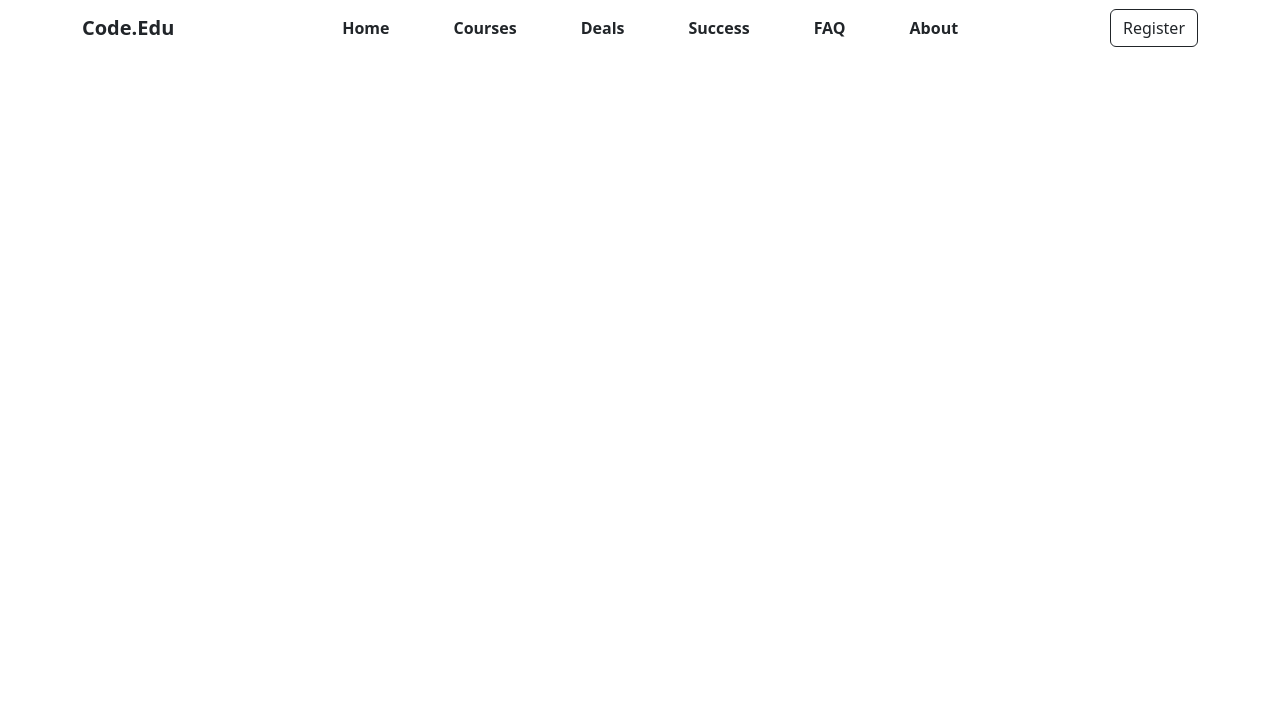
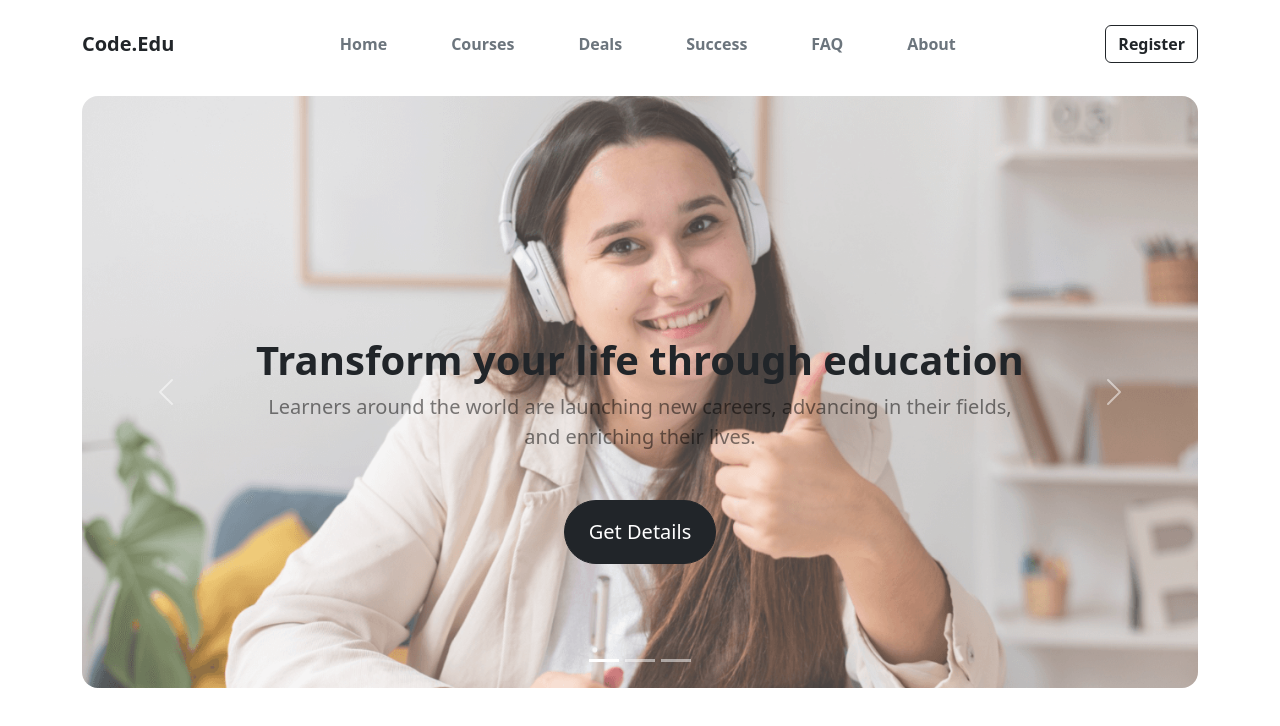
Before and after one commit to RAZYANIK/Assignment-03, a plain HTML site: page index.html in a window 1280 px wide. Drawn offline with nearby package versions, Linux system fonts and the light colour scheme.

Commit message:
cover commit

```diff
--- a/index.html
+++ b/index.html
@@ -11,9 +11,9 @@
 
 <body>
     <header>
-        <nav class="navbar navbar-expand-lg fixed-top bg-white">
+        <nav class="navbar navbar-expand-lg fixed-top bg-white my-3">
             <div class="container">
-                <a class="navbar-brand fw-bold text-dark" href="#">Code.Edu</a>
+                <a class="navbar-brand fw-bolder text-dark" href="#"> Code.Edu</a>
                 <form class="d-flex d-none d-md-block d-lg-none " role="search">
 
                     <button class="btn btn-outline-dark" type="submit">Register</button>
@@ -29,34 +29,95 @@
 
                     <ul class="   navbar-nav mx-auto mb-2 mb-lg-0   ">
                         <li class="nav-item mx-4  ">
-                            <a class="nav-link  text-dark fw-semibold" aria-current="page" href="#">Home</a>
+                            <a class="nav-link  text-muted fw-bold" aria-current="page" href="#">Home</a>
                         </li>
                         <li class="nav-item mx-4 ">
-                            <a class="nav-link  text-dark fw-semibold" href="#">Courses</a>
+                            <a class="nav-link  text-muted fw-bold" href="#">Courses</a>
                         </li>
 
                         <li class="nav-item mx-4">
-                            <a class="nav-link  text-dark fw-semibold">Deals</a>
+                            <a class="nav-link  text-muted  fw-bold">Deals</a>
                         </li>
                         <li class="nav-item mx-4">
-                            <a class="nav-link  text-dark fw-semibold" aria-current="page" href="#">Success</a>
+                            <a class="nav-link  text-muted fw-bold" aria-current="page" href="#">Success</a>
                         </li>
                         <li class="nav-item mx-4">
-                            <a class="nav-link  text-dark fw-semibold" aria-current="page" href="#">FAQ</a>
+                            <a class="nav-link  text-muted fw-bold" aria-current="page" href="#">FAQ</a>
                         </li>
                         <li class="nav-item mx-4">
-                            <a class="nav-link  text-dark fw-semibold" aria-current="page" href="#">About</a>
+                            <a class="nav-link  text-muted fw-bold" aria-current="page" href="#">About</a>
                         </li>
                     </ul>
 
                     <form class="d-flex" role="search">
 
-                        <button class="btn btn-outline-dark " type="submit">Register</button>
+                        <button class="btn btn-outline-dark fw-semibold" type="submit">Register</button>
                     </form>
                 </div>
             </div>
         </nav>
     </header>
+    <main>
+        <section class="container pt-5 mt-5 mb-5" id="gear-slider">
+            <div id="carouselExampleCaptions" class="carousel slide" data-bs-ride="false">
+                <div class="carousel-indicators">
+                    <button type="button" data-bs-target="#carouselExampleCaptions" data-bs-slide-to="0" class="active"
+                        aria-current="true" aria-label="Slide 1"></button>
+                    <button type="button" data-bs-target="#carouselExampleCaptions" data-bs-slide-to="1"
+                        aria-label="Slide 2"></button>
+                    <button type="button" data-bs-target="#carouselExampleCaptions" data-bs-slide-to="2"
+                        aria-label="Slide 3"></button>
+
+                </div>
+                <div class="carousel-inner rounded-4">
+                    <div class="carousel-item active">
+                        <img src="images/cover/cover-1.png" class="d-block w-100 opacity-75" alt="...">
+                        <div class="carousel-caption  mb-lg-5 pb-lg-5">
+                            <h1 class=" fw-bold text-dark  ">Transform your life through education</h1>
+                            <p class="fs-5 text-black-50 mb-5 d-lg-block d-md-block d-none">Learners around the world
+                                are
+                                launching new careers, advancing in their fields, and enriching their lives.</p>
+                            <button class="btn btn-dark px-4  py-lg-3 mb-2 rounded-5 fs-5 ">Get
+                                Details</button>
+                        </div>
+                    </div>
+                    <div class="carousel-item">
+                        <img src="images/cover/cover-2.jpg" class="d-block w-100 opacity-75" alt="...">
+                        <div class="carousel-caption  mb-lg-5 pb-lg-5">
+                            <h1 class="fw-bold text-dark">Transform your life through education</h1>
+                            <p class="fs-5 text-dark mb-5 d-lg-block d-md-block d-none">Learners around the world
+                                are
+                                launching new careers, advancing in their fields, and enriching their lives.</p>
+                            <button class="btn btn-dark px-4 py-lg-3 mb-2 rounded-5 fs-5">
+                                Get Details
+                            </button>
+                        </div>
+                    </div>
+                    <div class="carousel-item">
+                        <img src="images/cover/cover-3.jpg" class="d-block w-100 opacity-75" alt="...">
+                        <div class="carousel-caption  mb-lg-5 pb-lg-5">
+                            <h1 class="fw-bold text-dark">Transform your life through education</h1>
+                            <p class="fs-5 text-black-50 mb-5 d-lg-block d-md-block d-none">Learners around the world
+                                are
+                                launching new careers, advancing in their fields, and enriching their lives.</p>
+                            <button class="btn btn-dark px-4 py-lg-3 mb-2 rounded-5 fs-5">Get Details</button>
+                        </div>
+                    </div>
+
+                </div>
+                <button class="carousel-control-prev" type="button" data-bs-target="#carouselExampleCaptions"
+                    data-bs-slide="prev">
+                    <span class="carousel-control-prev-icon" aria-hidden="true"></span>
+                    <span class="visually-hidden">Previous</span>
+                </button>
+                <button class="carousel-control-next" type="button" data-bs-target="#carouselExampleCaptions"
+                    data-bs-slide="next">
+                    <span class="carousel-control-next-icon" aria-hidden="true"></span>
+                    <span class="visually-hidden">Next</span>
+                </button>
+            </div>
+        </section>
+    </main>
     <script src="https://cdn.jsdelivr.net/npm/bootstrap@5.2.0/dist/js/bootstrap.bundle.min.js"
         integrity="sha384-A3rJD856KowSb7dwlZdYEkO39Gagi7vIsF0jrRAoQmDKKtQBHUuLZ9AsSv4jD4Xa"
         crossorigin="anonymous"></script>
```
Also changed, not shown: images/cover/cover-2.jpg.
